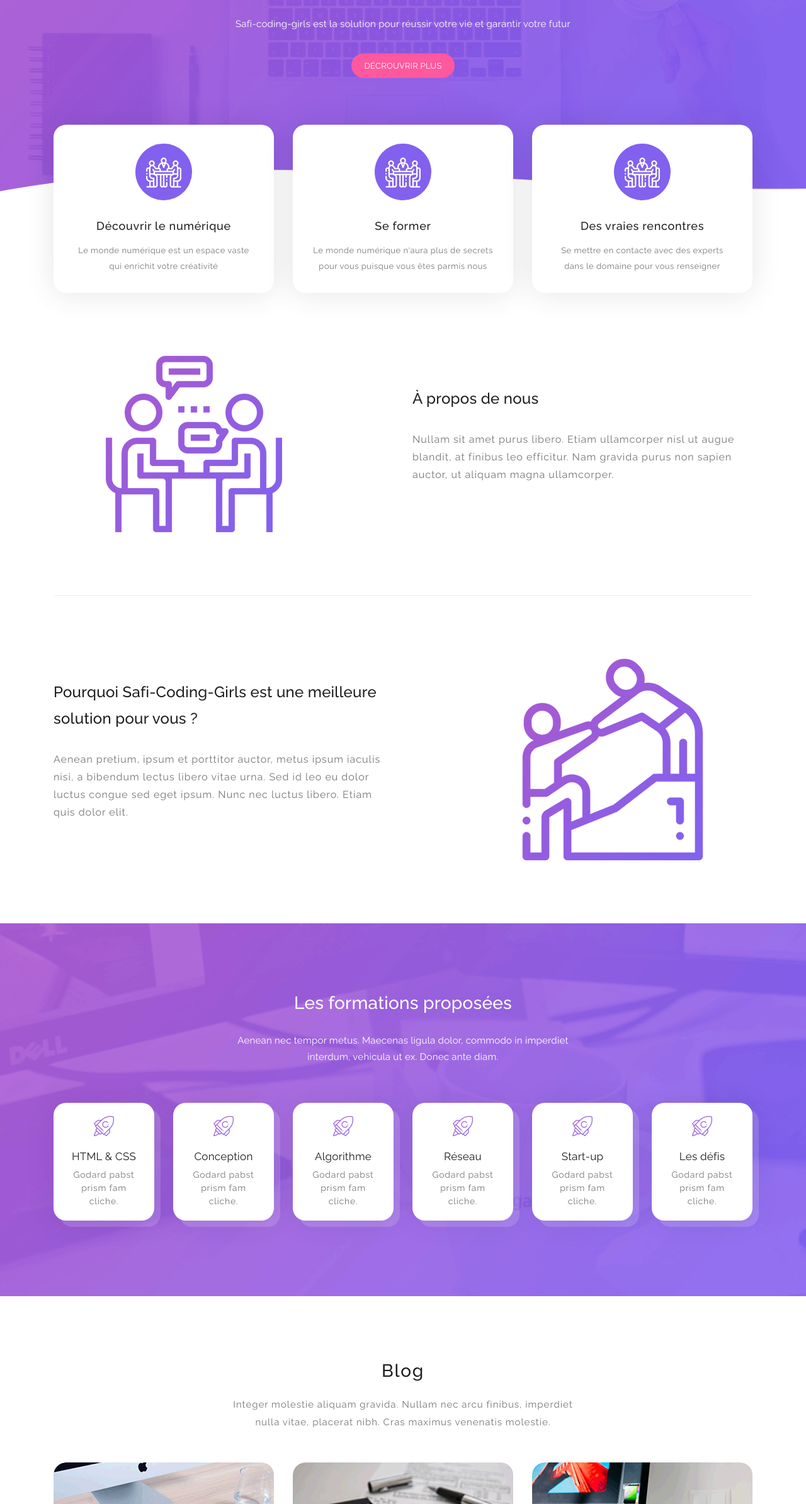
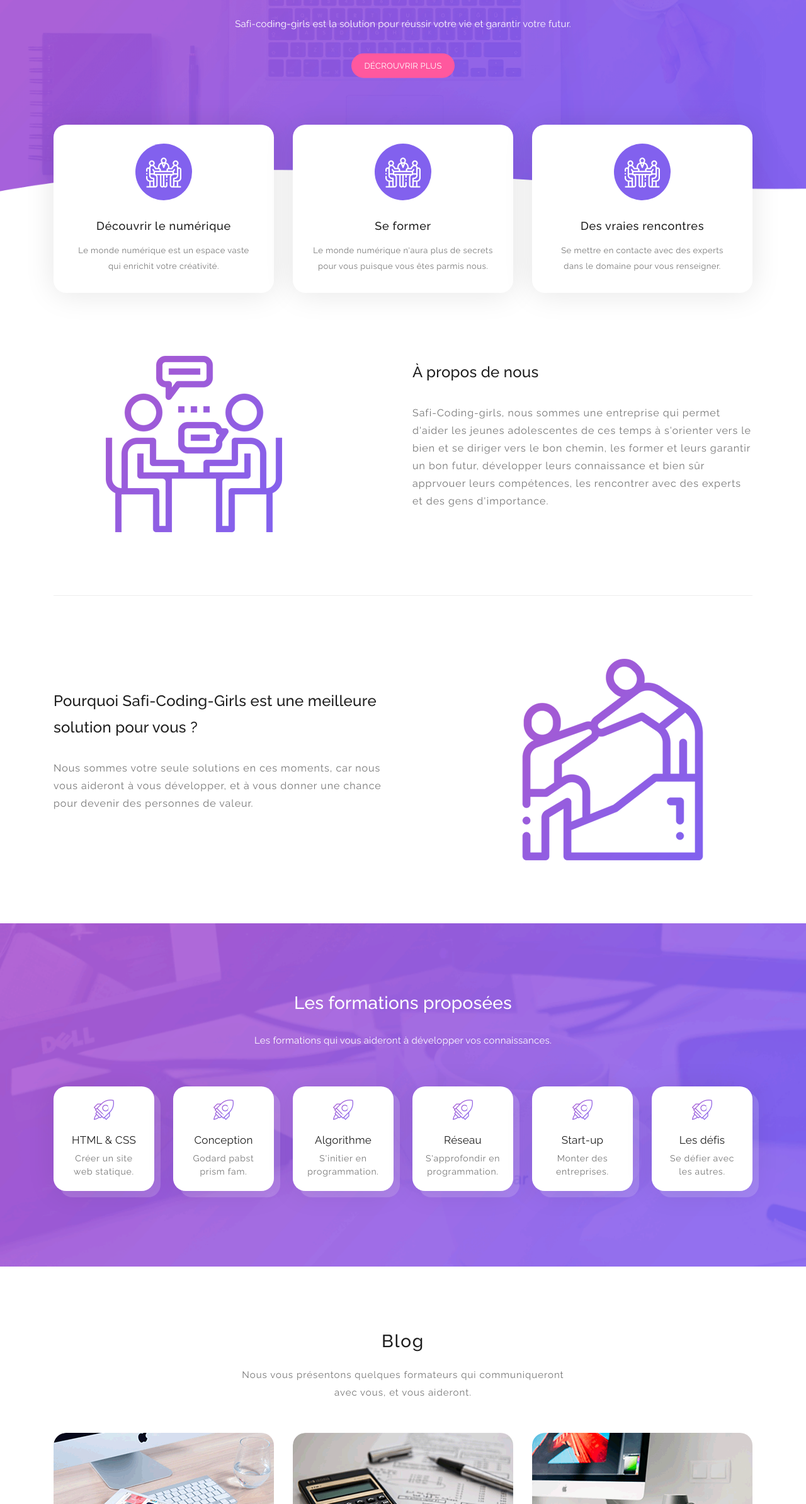
Before and after one commit to ranyai/safi-coding-girls, a plain HTML site: page index.html in a window 1280 px wide. Shown: the part 412-2800 px from the top of the page at 63% size. Drawn offline with Linux system fonts and the light colour scheme.

Commit message:
finalisation de traduction

```diff
--- a/index.html
+++ b/index.html
@@ -78,7 +78,7 @@ https://templatemo.com/tm-535-softy-pinko
                 <div class="row">
                     <div class="offset-xl-3 col-xl-6 offset-lg-2 col-lg-8 col-md-12 col-sm-12">
                         <h1>Vous voulez <strong> réussir </strong>votre vie dans le monde numérique ? Venez découvrir notre <strong> site </strong></h1>
-                        <p>Safi-coding-girls est la solution pour réussir votre vie et garantir votre futur </p>
+                        <p>Safi-coding-girls est la solution pour réussir votre vie et garantir votre futur. </p>
                         <a href="#features" class="main-button-slider">Décrouvrir plus</a>
                     </div>
                 </div>
@@ -101,7 +101,7 @@ https://templatemo.com/tm-535-softy-pinko
                                     <i><img src="assets/images/featured-item-01.png" alt=""></i>
                                 </div>
                                 <h5 class="features-title">Découvrir le numérique</h5>
-                                <p>Le monde numérique est un espace vaste qui enrichit votre créativité</p>
+                                <p>Le monde numérique est un espace vaste qui enrichit votre créativité.</p>
                             </div>
                         </div>
                         <!-- ***** Features Small Item End ***** -->
@@ -113,7 +113,7 @@ https://templatemo.com/tm-535-softy-pinko
                                     <i><img src="assets/images/featured-item-01.png" alt=""></i>
                                 </div>
                                 <h5 class="features-title">Se former</h5>
-                                <p>Le monde numérique n'aura plus de secrets pour vous puisque vous êtes parmis nous</p>
+                                <p>Le monde numérique n'aura plus de secrets pour vous puisque vous êtes parmis nous.</p>
                             </div>
                         </div>
                         <!-- ***** Features Small Item End ***** -->
@@ -125,7 +125,7 @@ https://templatemo.com/tm-535-softy-pinko
                                     <i><img src="assets/images/featured-item-01.png" alt=""></i>
                                 </div>
                                 <h5 class="features-title">Des vraies rencontres</h5>
-                                <p>Se mettre en contacte avec des experts dans le domaine pour vous renseigner </p>
+                                <p>Se mettre en contacte avec des experts dans le domaine pour vous renseigner. </p>
                             </div>
                         </div>
                         <!-- ***** Features Small Item End ***** -->
@@ -149,7 +149,7 @@ https://templatemo.com/tm-535-softy-pinko
                         <h2 class="section-title">À propos de nous</h2>
                     </div>
                     <div class="left-text">
-                        <p>Nullam sit amet purus libero. Etiam ullamcorper nisl ut augue blandit, at finibus leo efficitur. Nam gravida purus non sapien auctor, ut aliquam magna ullamcorper.</p>
+                        <p>Safi-Coding-girls, nous sommes une entreprise qui permet d'aider les jeunes adolescentes de ces temps à s'orienter vers le bien et se diriger vers le bon chemin, les former et leurs garantir un bon futur, développer leurs connaissance et bien sûr apprvouer leurs compétences, les rencontrer avec des experts et des gens d'importance. </p>
                     </div>
                 </div>
             </div>
@@ -171,7 +171,7 @@ https://templatemo.com/tm-535-softy-pinko
                         <h2 class="section-title">Pourquoi Safi-Coding-Girls est une meilleure solution pour vous ?</h2>
                     </div>
                     <div class="left-text">
-                        <p>Aenean pretium, ipsum et porttitor auctor, metus ipsum iaculis nisi, a bibendum lectus libero vitae urna. Sed id leo eu dolor luctus congue sed eget ipsum. Nunc nec luctus libero. Etiam quis dolor elit.</p>
+                        <p>Nous sommes votre seule solutions en ces moments, car nous vous aideront à vous développer, et à vous donner une chance pour devenir des personnes de valeur.</p>
                     </div>
                 </div>
                 <div class="col-lg-1"></div>
@@ -191,7 +191,7 @@ https://templatemo.com/tm-535-softy-pinko
                     <div class="offset-lg-3 col-lg-6">
                         <div class="info">
                             <h1>Les formations proposées</h1>
-                            <p>Aenean nec tempor metus. Maecenas ligula dolor, commodo in imperdiet interdum, vehicula ut ex. Donec ante diam.</p>
+                            <p>Les formations qui vous aideront à développer vos connaissances.</p>
                         </div>
                     </div>
                 </div>
@@ -202,42 +202,42 @@ https://templatemo.com/tm-535-softy-pinko
                         <a href="#" class="mini-box">
                             <i><img src="assets/images/work-process-item-01.png" alt=""></i>
                             <strong>HTML & CSS</strong>
-                            <span>Godard pabst prism fam cliche.</span>
+                            <span>Créer un site web statique.</span>
                         </a>
                     </div>
                     <div class="col-lg-2 col-md-3 col-sm-6 col-6">
                         <a href="#" class="mini-box">
                             <i><img src="assets/images/work-process-item-01.png" alt=""></i>
                             <strong>Conception</strong>
-                            <span>Godard pabst prism fam cliche.</span>
+                            <span>Godard pabst prism fam.</span>
                         </a>
                     </div>
                     <div class="col-lg-2 col-md-3 col-sm-6 col-6">
                         <a href="#" class="mini-box">
                             <i><img src="assets/images/work-process-item-01.png" alt=""></i>
                             <strong>Algorithme</strong>
-                            <span>Godard pabst prism fam cliche.</span>
+                            <span>S'initier en programmation.</span>
                         </a>
                     </div>
                     <div class="col-lg-2 col-md-3 col-sm-6 col-6">
                         <a href="#" class="mini-box">
                             <i><img src="assets/images/work-process-item-01.png" alt=""></i>
                             <strong>Réseau</strong>
-                            <span>Godard pabst prism fam cliche.</span>
+                            <span>S'approfondir en programmation.</span>
                         </a>
                     </div>
                     <div class="col-lg-2 col-md-3 col-sm-6 col-6">
                         <a href="#" class="mini-box">
                             <i><img src="assets/images/work-process-item-01.png" alt=""></i>
                             <strong>Start-up</strong>
-                            <span>Godard pabst prism fam cliche.</span>
+                            <span>Monter des entreprises.</span>
                         </a>
                     </div>
                     <div class="col-lg-2 col-md-3 col-sm-6 col-6">
                         <a href="#" class="mini-box">
                             <i><img src="assets/images/work-process-item-01.png" alt=""></i>
                             <strong>Les défis</strong>
-                            <span>Godard pabst prism fam cliche.</span>
+                            <span>Se défier avec les autres.</span>
                         </a>
                     </div>
                 </div>
@@ -483,7 +483,7 @@ https://templatemo.com/tm-535-softy-pinko
                 </div>
                 <div class="offset-lg-3 col-lg-6">
                     <div class="center-text">
-                        <p>Integer molestie aliquam gravida. Nullam nec arcu finibus, imperdiet nulla vitae, placerat nibh. Cras maximus venenatis molestie.</p>
+                        <p>Nous vous présentons quelques formateurs qui communiqueront avec vous, et vous aideront.</p>
                     </div>
                 </div>
             </div>
@@ -497,12 +497,12 @@ https://templatemo.com/tm-535-softy-pinko
                         </div>
                         <div class="blog-content">
                             <h3>
-                                <a href="#">Vivamus ac vehicula dui</a>
+                                <a href="#">Formateur 1</a>
                             </h3>
                             <div class="text">
                                Cras aliquet ligula dui, vitae fermentum velit tincidunt id. Praesent eu finibus nunc. Nulla in sagittis eros. Aliquam egestas augue.
                             </div>
-                            <a href="#" class="main-button">Read More</a>
+                            <a href="#" class="main-button">Lire plus</a>
                         </div>
                     </div>
                 </div>
@@ -513,12 +513,12 @@ https://templatemo.com/tm-535-softy-pinko
                         </div>
                         <div class="blog-content">
                             <h3>
-                                <a href="#">Phasellus convallis augue</a>
+                                <a href="#">Formateur 2</a>
                             </h3>
                             <div class="text">
                                 Aliquam commodo ornare nisl, et scelerisque nisl dignissim ac. Vestibulum finibus urna ut velit venenatis, vel ultrices sapien mattis.
                             </div>
-                            <a href="#" class="main-button">Read More</a>
+                            <a href="#" class="main-button">Lire plus</a>
                         </div>
                     </div>
                 </div>
@@ -529,12 +529,12 @@ https://templatemo.com/tm-535-softy-pinko
                         </div>
                         <div class="blog-content">
                             <h3>
-                                <a href="#">Nam gravida purus non</a>
+                                <a href="#">formateur 3</a>
                             </h3>
                             <div class="text">
                                 Maecenas eu erat vitae dui convallis consequat vel gravida nulla. Vestibulum finibus euismod odio, ut tempus enim varius eu.
                             </div>
-                            <a href="#" class="main-button">Read More</a>
+                            <a href="#" class="main-button">Lire plus</a>
                         </div>
                     </div>
                 </div>
@@ -555,7 +555,7 @@ https://templatemo.com/tm-535-softy-pinko
                 </div>
                 <div class="offset-lg-3 col-lg-6">
                     <div class="center-text">
-                        <p>Maecenas pellentesque ante faucibus lectus vulputate sollicitudin. Cras feugiat hendrerit semper.</p>
+                        <p>Nous sommes à votre disposition. Si vous avez besoin de nous veuillez nous contacter, nous vous répondront de suite.</p>
                     </div>
                 </div>
             </div>
@@ -566,9 +566,8 @@ https://templatemo.com/tm-535-softy-pinko
                 <div class="col-lg-4 col-md-6 col-sm-12">
                     <h5 class="margin-bottom-30">Rester en contact !</h5>
                     <div class="contact-text">
-                        <p>110-220 Quisque diam odio, maximus ac consectetur eu, 10260
-                        <br>auctor non lorem</p>
-                        <p>You are NOT allowed to re-distribute Softy Pinko template on any template collection websites. Thank you.</p>
+                        <p>Veuillez entrer vos coordonnées afin de rester en contact avec nous</p>
+                        <p>Vous avez trouvé votre solution ! alors maintenant profitez-en, et partager le site avec vos proches. Nous vous remercions.</p>
                     </div>
                 </div>
                 <!-- ***** Contact Text End ***** -->
@@ -614,7 +613,7 @@ https://templatemo.com/tm-535-softy-pinko
             <div class="row">
                 <div class="col-lg-12 col-md-12 col-sm-12">
                     <ul class="social">
-                        <li><a href="#"><i class="fa fa-facebook"></i></a></li>
+                        <li><a href="https://www.facebook.com/codingsafigirl"><i class="fa fa-facebook"></i></a></li>
                         <li><a href="#"><i class="fa fa-twitter"></i></a></li>
                         <li><a href="#"><i class="fa fa-linkedin"></i></a></li>
                         <li><a href="#"><i class="fa fa-rss"></i></a></li>
```
